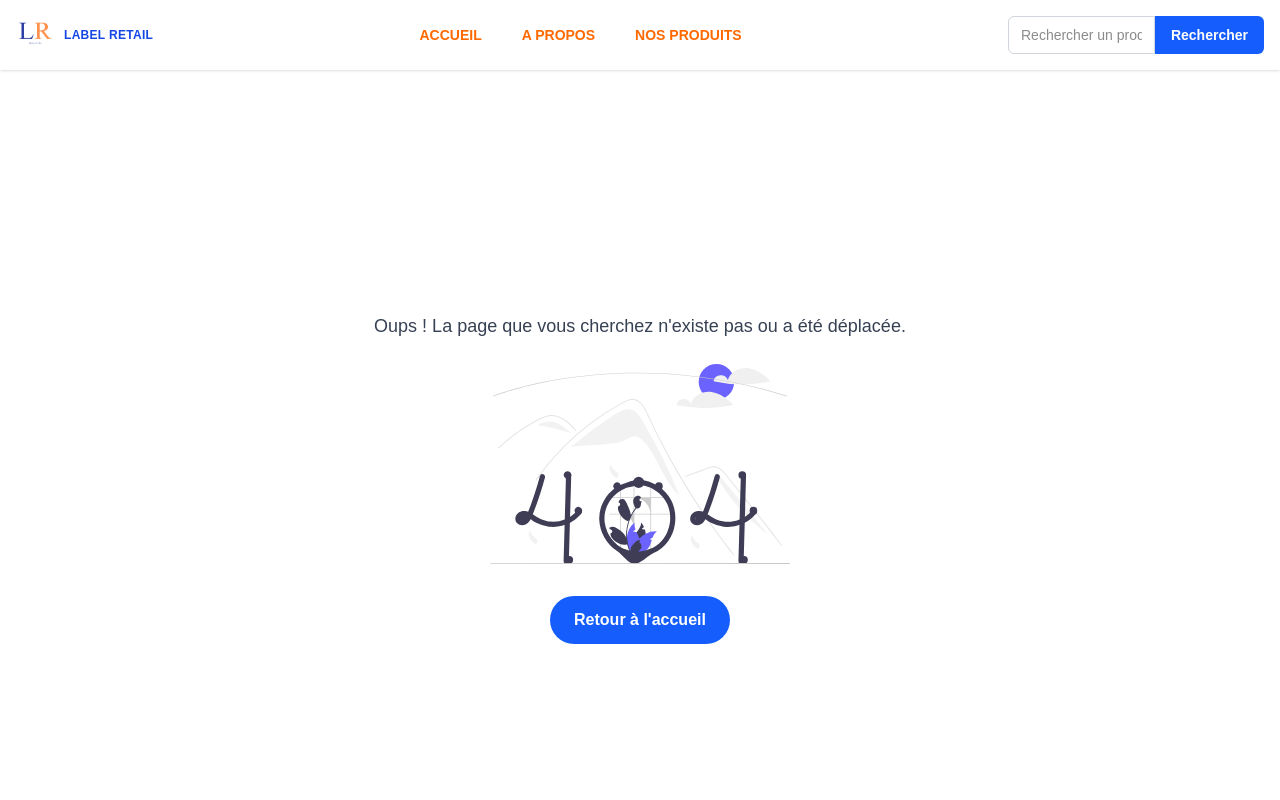
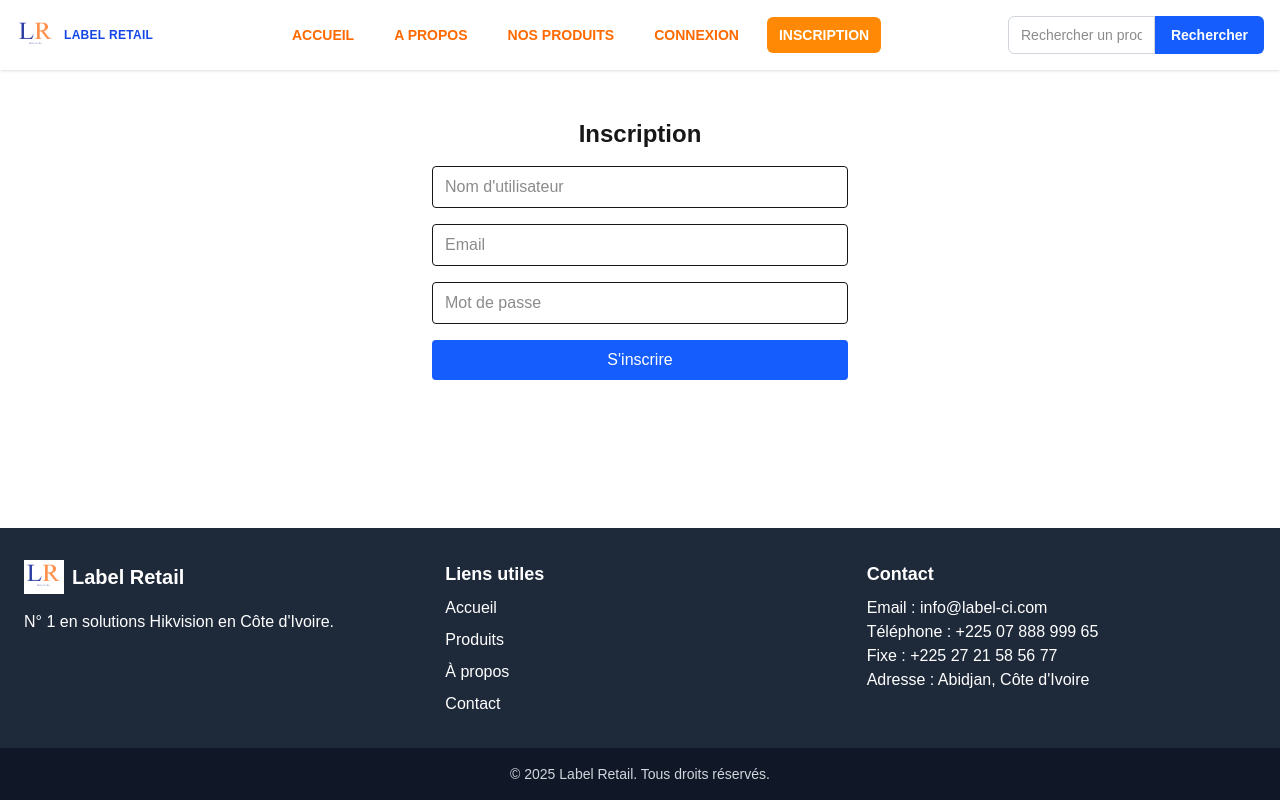
Before and after one commit to yves45839/labelshop-frontend, a Next.js app: page /accounts/register in a window 1280 px wide. Before the commit this address had no page. Shown: the top 800 px of the page. Built offline with nearby package versions, Linux system fonts and the light colour scheme.

Commit message:
Add account pages and API integration

```diff
--- /dev/null
+++ b/app/accounts/login/page.tsx
@@ -0,0 +1,51 @@
+'use client';
+import { useState } from 'react';
+import { useRouter } from 'next/navigation';
+import { login, LoginData } from '@/lib/accounts';
+
+export default function LoginPage() {
+  const [form, setForm] = useState<LoginData>({ username: '', password: '' });
+  const [error, setError] = useState('');
+  const router = useRouter();
+
+  const handleSubmit = async (e: React.FormEvent) => {
+    e.preventDefault();
+    try {
+      await login(form);
+      router.push('/');
+    } catch (err: any) {
+      setError('Erreur de connexion');
+    }
+  };
+
+  return (
+    <main className="container mx-auto py-12 px-4 max-w-md">
+      <h1 className="text-2xl font-bold mb-4 text-center">Connexion</h1>
+      <form onSubmit={handleSubmit} className="space-y-4">
+        <input
+          type="text"
+          value={form.username}
+          onChange={(e) => setForm({ ...form, username: e.target.value })}
+          placeholder="Nom d'utilisateur"
+          className="w-full border px-3 py-2 rounded"
+          required
+        />
+        <input
+          type="password"
+          value={form.password}
+          onChange={(e) => setForm({ ...form, password: e.target.value })}
+          placeholder="Mot de passe"
+          className="w-full border px-3 py-2 rounded"
+          required
+        />
+        {error && <p className="text-red-600 text-sm">{error}</p>}
+        <button
+          type="submit"
+          className="w-full bg-blue-600 text-white py-2 rounded hover:bg-blue-700"
+        >
+          Se connecter
+        </button>
+      </form>
+    </main>
+  );
+}
--- /dev/null
+++ b/app/accounts/profile/page.tsx
@@ -0,0 +1,46 @@
+'use client';
+import { useState } from 'react';
+import { useRouter } from 'next/navigation';
+import { logout, cancelAccount } from '@/lib/accounts';
+
+export default function ProfilePage() {
+  const [message, setMessage] = useState('');
+  const router = useRouter();
+
+  const handleLogout = async () => {
+    try {
+      await logout();
+      router.push('/');
+    } catch {
+      setMessage('Erreur lors de la déconnexion');
+    }
+  };
+
+  const handleCancel = async () => {
+    try {
+      await cancelAccount();
+      router.push('/');
+    } catch {
+      setMessage('Erreur lors de la suppression du compte');
+    }
+  };
+
+  return (
+    <main className="container mx-auto py-12 px-4 max-w-md space-y-4">
+      <h1 className="text-2xl font-bold text-center">Mon compte</h1>
+      {message && <p className="text-red-600 text-sm">{message}</p>}
+      <button
+        onClick={handleLogout}
+        className="w-full bg-blue-600 text-white py-2 rounded hover:bg-blue-700"
+      >
+        Se déconnecter
+      </button>
+      <button
+        onClick={handleCancel}
+        className="w-full bg-red-600 text-white py-2 rounded hover:bg-red-700"
+      >
+        Supprimer mon compte
+      </button>
+    </main>
+  );
+}
--- /dev/null
+++ b/app/accounts/register/page.tsx
@@ -0,0 +1,63 @@
+'use client';
+import { useState } from 'react';
+import { useRouter } from 'next/navigation';
+import { register, RegisterData } from '@/lib/accounts';
+
+export default function RegisterPage() {
+  const [form, setForm] = useState<RegisterData>({
+    username: '',
+    email: '',
+    password: '',
+  });
+  const [error, setError] = useState('');
+  const router = useRouter();
+
+  const handleSubmit = async (e: React.FormEvent) => {
+    e.preventDefault();
+    try {
+      await register(form);
+      router.push('/accounts/login');
+    } catch (err: any) {
+      setError('Erreur lors de l\'inscription');
+    }
+  };
+
+  return (
+    <main className="container mx-auto py-12 px-4 max-w-md">
+      <h1 className="text-2xl font-bold mb-4 text-center">Inscription</h1>
+      <form onSubmit={handleSubmit} className="space-y-4">
+        <input
+          type="text"
+          value={form.username}
+          onChange={(e) => setForm({ ...form, username: e.target.value })}
+          placeholder="Nom d'utilisateur"
+          className="w-full border px-3 py-2 rounded"
+          required
+        />
+        <input
+          type="email"
+          value={form.email}
+          onChange={(e) => setForm({ ...form, email: e.target.value })}
+          placeholder="Email"
+          className="w-full border px-3 py-2 rounded"
+          required
+        />
+        <input
+          type="password"
+          value={form.password}
+          onChange={(e) => setForm({ ...form, password: e.target.value })}
+          placeholder="Mot de passe"
+          className="w-full border px-3 py-2 rounded"
+          required
+        />
+        {error && <p className="text-red-600 text-sm">{error}</p>}
+        <button
+          type="submit"
+          className="w-full bg-blue-600 text-white py-2 rounded hover:bg-blue-700"
+        >
+          S'inscrire
+        </button>
+      </form>
+    </main>
+  );
+}
--- a/components/Navbar.tsx
+++ b/components/Navbar.tsx
@@ -57,6 +57,8 @@ export default function Navbar() {
     { href: '/', label: 'ACCUEIL' },
     { href: '/about', label: 'A PROPOS' },
     { href: '/products', label: 'NOS PRODUITS' },
+    { href: '/accounts/login', label: 'CONNEXION' },
+    { href: '/accounts/register', label: 'INSCRIPTION' },
   ];
 
   return (
--- /dev/null
+++ b/lib/accounts.ts
@@ -0,0 +1,32 @@
+import { api } from './api';
+
+export interface RegisterData {
+  username: string;
+  email: string;
+  password: string;
+}
+
+export interface LoginData {
+  username: string;
+  password: string;
+}
+
+export async function register(data: RegisterData) {
+  const res = await api.post('/accounts/register/', data);
+  return res.data;
+}
+
+export async function login(data: LoginData) {
+  const res = await api.post('/accounts/login/', data);
+  return res.data;
+}
+
+export async function logout() {
+  const res = await api.post('/accounts/logout/');
+  return res.data;
+}
+
+export async function cancelAccount() {
+  const res = await api.delete('/accounts/cancel/');
+  return res.data;
+}
```
